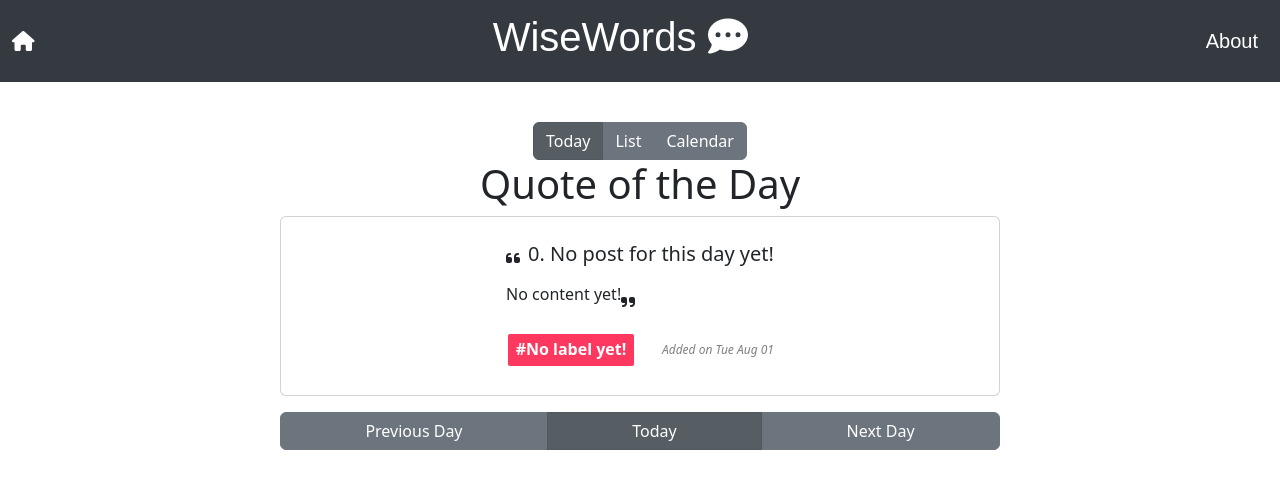
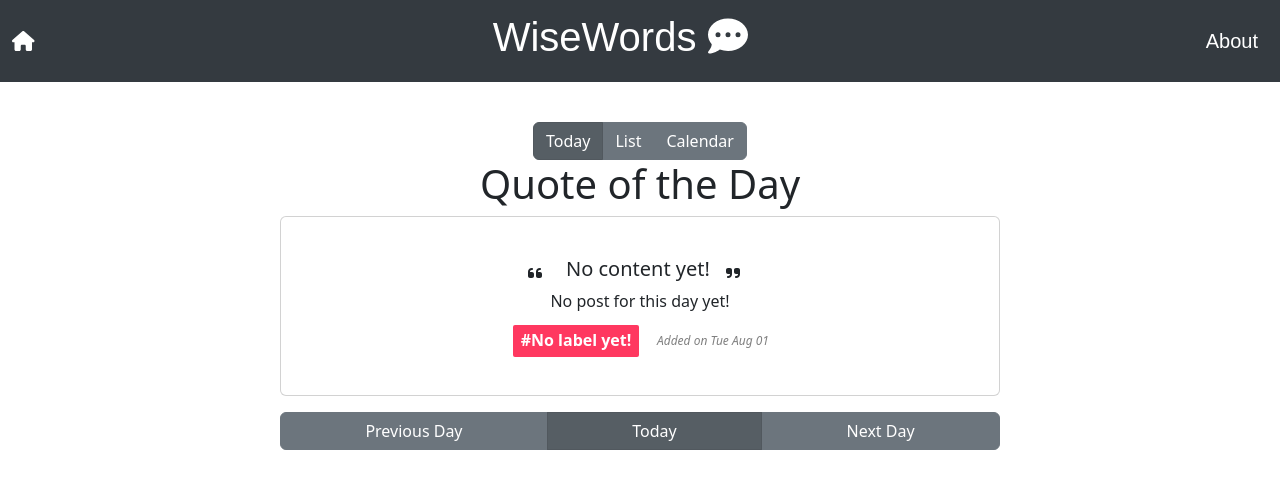
Before and after one commit to lambley/journal-frontend, a React (Create React App) app: page / in a window 1280 px wide. Shown: the top 488 px of the page. Built offline with nearby package versions, Linux system fonts and the light colour scheme; no server answers.

Commit message:
update card layout

```diff
--- a/src/Components/Post.tsx
+++ b/src/Components/Post.tsx
@@ -32,13 +32,13 @@ export const Post = (props: IPost) => {
       flexWrap: "wrap",
     }}>
       <Card.Body>
+        <div className="post-quote-right">
+          <FontAwesomeIcon icon={faQuoteLeft} style={{ marginRight: "8px" }} />
+          <Card.Title>{content}</Card.Title>
+          <FontAwesomeIcon icon={faQuoteRight} style={{ marginRight: "8px" }} />
+        </div>
         <div className="post-quote-left">
-          <FontAwesomeIcon icon={faQuoteLeft} style={{ marginRight: "8px" }} />
-          <Card.Title>{props.id}. {title}</Card.Title>
-        </div>
-        <div className="post-quote-right">
-          <Card.Text>{content}</Card.Text>
-          <FontAwesomeIcon icon={faQuoteRight} style={{ marginRight: "8px" }} />
+          <Card.Text>{title}</Card.Text>
         </div>
         <div className="post-card-bottom">
           <Link to={`/label/${label}`} className={`link post-label ${colourLabels(label)}`}>
--- a/src/stylesheets/posts.css
+++ b/src/stylesheets/posts.css
@@ -124,6 +124,9 @@
 .post-quote-left, .post-quote-right {
   display: flex;
   align-items: center;
+  justify-content: space-evenly;
+  flex-direction: row;
+  flex-wrap: nowrap;
 }
 
 .post-quote-left {
```
